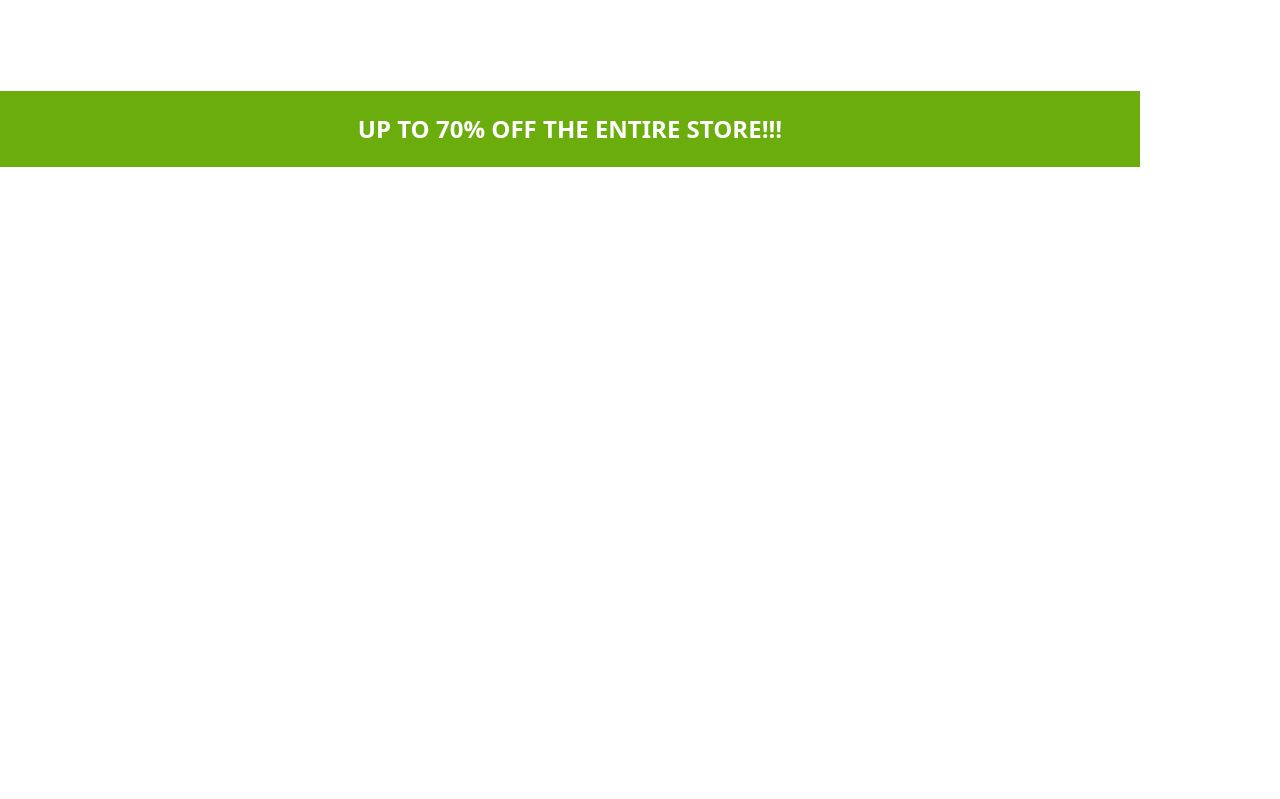
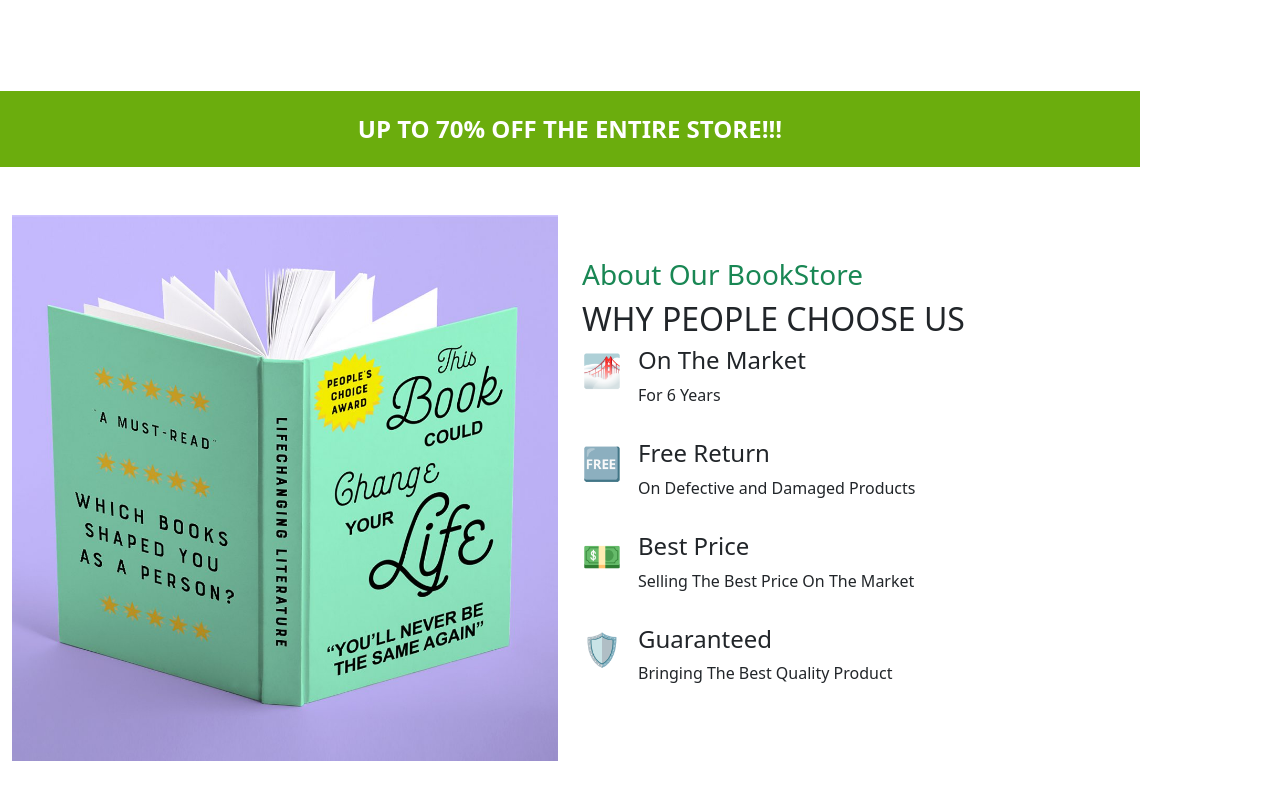
Before and after one commit to VixFong/BookStoreMana, a React (Vite) app: page / in a window 1280 px wide. Shown: the part 2441-3240 px from the top of the page. Before the commit the page ends 2608 px from the top, so only its background shows below. Built offline with nearby package versions, Linux system fonts and the light colour scheme.

Commit message:
Added Why Choose Us Component

```diff
--- a/src/App.jsx
+++ b/src/App.jsx
@@ -3,6 +3,7 @@ import { Carousel } from "./Component/Carousel"
 import { BestSelling } from "./Component/BestSelling";
 import{ FeaturedBooks } from "./Component/FeaturedBooks";
 import{ Banner } from "./Component/Banner";
+import { WhyChooseUs } from "./Component/WhyChooseUs";
 
 
 export const App = () => {
@@ -13,6 +14,7 @@ export const App = () => {
       <BestSelling/>
       <FeaturedBooks/>
       <Banner/>
+      <WhyChooseUs/>
     </div>
   );
 };
--- /dev/null
+++ b/src/Component/WhyChooseUs.jsx
@@ -0,0 +1,51 @@
+import 'bootstrap/dist/css/bootstrap.min.css';
+
+export const WhyChooseUs = () => {
+    const features = [
+        {
+            icon: "🌁",
+            title: "On The Market",
+            description: "For 6 Years"
+        },
+        {
+            icon: "🆓",
+            title: "Free Return",
+            description: "On Defective and Damaged Products"
+        },
+        {
+            icon: "💵",
+            title: "Best Price",
+            description: "Selling The Best Price On The Market"
+        },
+        {
+            icon: "🛡️",
+            title: "Guaranteed",
+            description: "Bringing The Best Quality Product"
+        }
+    ];
+
+    return (
+        <div className="container my-5">
+            <div className="row align-items-center">
+                <div className="col-md-6">
+                    <img src="/WhyChooseUs.jpg" alt="Why Choose Us" className="img-fluid" />
+                </div>
+                <div className="col-md-6">
+                    <h3 className="text-success">About Our BookStore</h3>
+                    <h2>WHY PEOPLE CHOOSE US</h2>
+                    {features.map((feature, index) => (
+                        <div className="d-flex align-items-start mb-3" key={index}>
+                            <div className="me-3" style={{ fontSize: '2rem' }}>{feature.icon}</div>
+                            <div>
+                                <h4>{feature.title}</h4>
+                                <p>{feature.description}</p>
+                            </div>
+                        </div>
+                    ))}
+                </div>
+            </div>
+        </div>
+    );
+};
+
+export default WhyChooseUs;
```
Also changed, not shown: public/WhyChooseUs.jpg (added).
